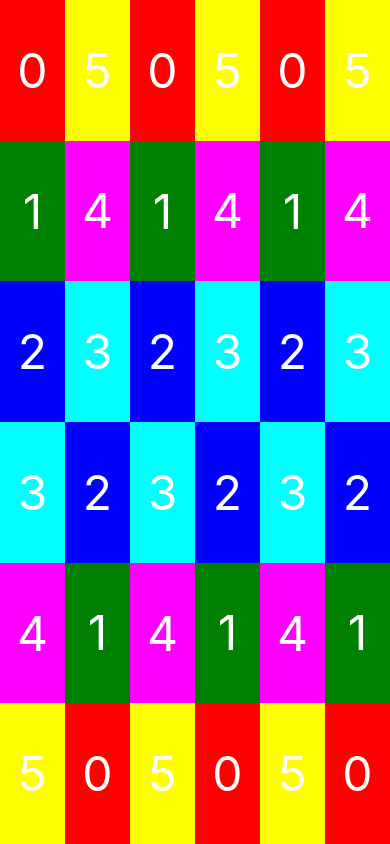
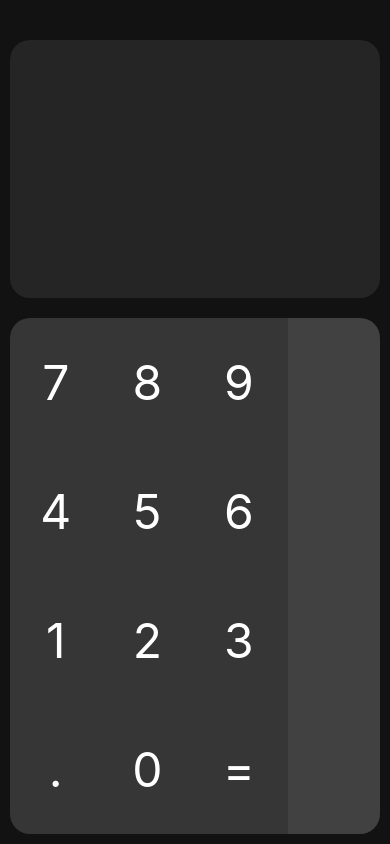
Before and after one commit to ignis05/ak-ds2-05-calculator, a React Native app: screen / in a window 390 px wide. Built offline with nearby package versions, Linux system fonts and the light colour scheme.

Commit message:
Added numeric keyboard

```diff
--- a/App.js
+++ b/App.js
@@ -7,7 +7,8 @@ import App04 from './Apps/App04'
 import App05 from './Apps/App05'
 import App06 from './Apps/App06'
 import App07 from './Apps/App07'
+import Calc from './Apps/Calculator/Calc'
 
 export default function App() {
-	return <App07 />
+	return <Calc />
 }
--- /dev/null
+++ b/Apps/Calculator/Button.js
@@ -0,0 +1,28 @@
+import React, { Component } from 'react'
+import { TouchableOpacity, Text, StyleSheet } from 'react-native'
+
+const styles = StyleSheet.create({
+	button: { width: '33%', height: '25%', alignItems: 'center', justifyContent: 'center' },
+})
+
+class Button extends Component {
+	constructor(props) {
+		super(props)
+		this.state = {}
+		this.presshandler = this.presshandler.bind(this)
+	}
+
+	presshandler() {
+		this.props.callback(this.props.text)
+	}
+
+	render() {
+		return (
+			<TouchableOpacity onPress={this.presshandler} style={styles.button}>
+				<Text style={{ color: 'white', fontSize: 48 }}>{this.props.text}</Text>
+			</TouchableOpacity>
+		)
+	}
+}
+
+export default Button
--- /dev/null
+++ b/Apps/Calculator/Calc.js
@@ -0,0 +1,49 @@
+import React, { Component } from 'react'
+import { View, Text, StyleSheet } from 'react-native'
+import Button from './Button'
+
+const styles = StyleSheet.create({
+	wrapper: { flex: 1, backgroundColor: '#121212', color: 'white', paddingTop: 30 },
+	display: { alignItems: 'flex-end', justifyContent: 'flex-end', flex: 1, color: 'white', backgroundColor: '#ffffff15', borderRadius: 20, margin: 10, fontSize: 48 },
+	keyboard: { flex: 2, backgroundColor: '#ffffff15', borderRadius: 20, margin: 10, flexDirection: 'row' },
+	numeric: { flexDirection: 'row', flexWrap: 'wrap', flex: 3, backgroundColor: '#ffffff15', borderTopLeftRadius: 20, borderBottomLeftRadius: 20 },
+	special: { flex: 1, backgroundColor: '#ffffff20', borderTopRightRadius: 20, borderBottomRightRadius: 20 },
+})
+
+class Calc extends Component {
+	constructor(props) {
+		super(props)
+		this.state = { display: '' }
+
+		this.numeric = [7, 8, 9, 4, 5, 6, 1, 2, 3, '.', 0, '=']
+		this.buttonhandler = this.buttonhandler.bind(this)
+	}
+
+	buttonhandler(data) {
+		console.log('received press', data)
+		if (!isNaN(data)) {
+			let number = parseInt(number)
+			this.setState({
+				display: this.state.display + data,
+			})
+		}
+	}
+
+	render() {
+		return (
+			<View style={styles.wrapper}>
+				<Text style={styles.display}>{this.state.display}</Text>
+				<View style={styles.keyboard}>
+					<View style={styles.numeric}>
+						{this.numeric.map(val => (
+							<Button key={val} text={val} callback={this.buttonhandler} />
+						))}
+					</View>
+					<View style={styles.special}></View>
+				</View>
+			</View>
+		)
+	}
+}
+
+export default Calc
```
